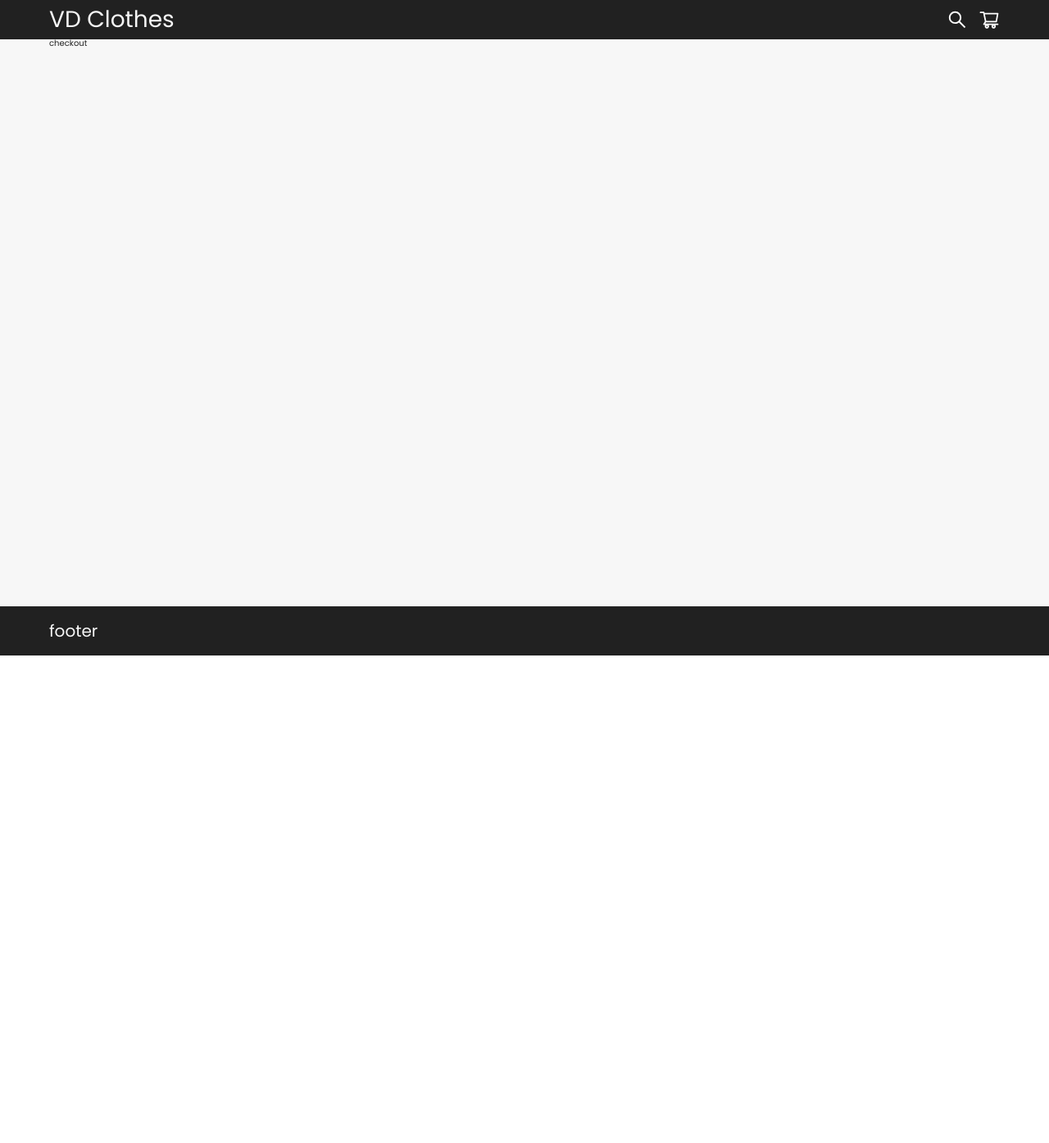
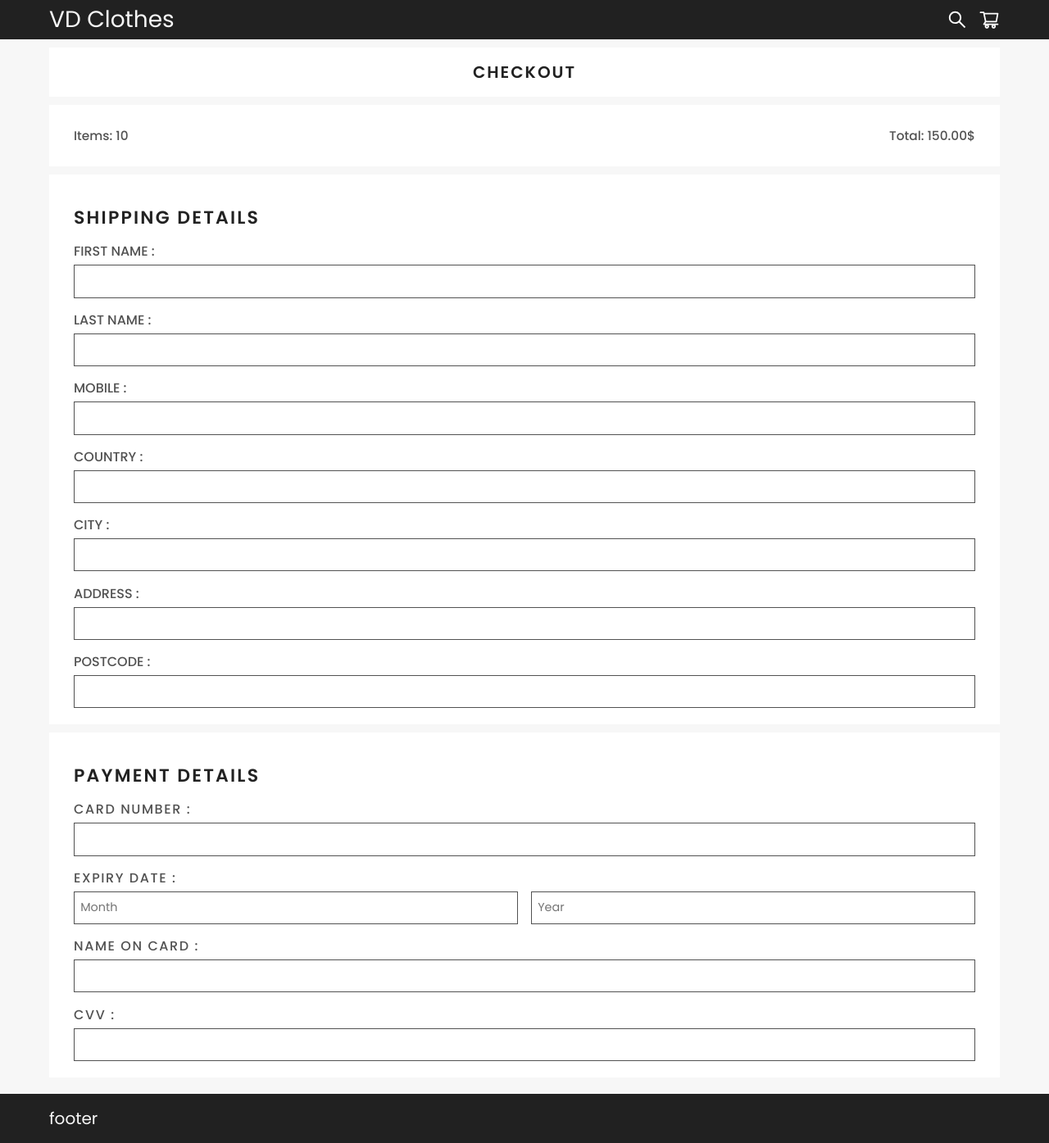
Before and after one commit to victordulap/step-final-project-ecommerce, a React (Create React App) app in the folder front-end/: page /checkout in a window 1280 px wide. Shown: the whole page at 82% size. Before the commit the page ends 800 px from the top, so only its background shows below. Built offline with nearby package versions, Linux system fonts and the light colour scheme.

Commit message:
added checkout forms

```diff
--- a/front-end/src/pages/Checkout/index.js
+++ b/front-end/src/pages/Checkout/index.js
@@ -1,9 +1,107 @@
 import React from 'react';
+import './style.scss';
 
 const Checkout = () => {
+  const paymentFormFields = [
+    {
+      label: 'card number',
+      key: 'cardNumber',
+      component: <input type="text" name="cardNumber" />,
+    },
+    {
+      label: 'expiry date',
+      key: 'expiryMonth',
+      component: (
+        <div className="split-inputs">
+          <input type="number" name="expiryMonth" placeholder="Month" />
+          <input type="number" name="expiryYear" placeholder="Year" />
+        </div>
+      ),
+    },
+    {
+      label: 'name on card',
+      key: 'nameOnCard',
+      component: <input type="text" name="nameOnCard" />,
+    },
+    {
+      label: 'cvv',
+      key: 'cvv',
+      component: <input type="number" name="cvv" />,
+    },
+  ];
+  const shippingFormFields = [
+    {
+      label: 'first name',
+      key: 'firstName',
+      component: <input type="text" name="firstName" />,
+    },
+    {
+      label: 'last name',
+      key: 'lastName',
+      component: <input type="text" name="lastName" />,
+    },
+    {
+      label: 'mobile',
+      key: 'mobile',
+      component: <input type="tel" name="mobile" />,
+    },
+    {
+      label: 'country',
+      key: 'country',
+      component: <input type="text" name="country" />,
+    },
+    {
+      label: 'city',
+      key: 'city',
+      component: <input type="text" name="city" />,
+    },
+    {
+      label: 'address',
+      key: 'address',
+      component: <input type="text" name="address" />,
+    },
+    {
+      label: 'postcode',
+      key: 'postcode',
+      component: <input type="text" name="postcode" />,
+    },
+  ];
+
   return (
-    <main>
-      <div className="container">checkout</div>
+    <main className="checkout">
+      <div className="container">
+        <section className="header">
+          <h1 className="letter-spacing">checkout</h1>
+        </section>
+        <section className="total">
+          <p>items: 10</p>
+          <p>total: 150.00$</p>
+        </section>
+        <section className="form-section shipping-address">
+          <h2 className="form-title  letter-spacing">shipping details</h2>
+          <form>
+            {shippingFormFields.map((field) => (
+              <div className="form-item" key={`form-item-ship-${field.key}`}>
+                <label htmlFor={field.key}>{field.label} :</label>
+                {field.component}
+              </div>
+            ))}
+          </form>
+        </section>
+        <section className="form-section payment-details">
+          <h2 className="form-title letter-spacing">payment details</h2>
+          <form>
+            {paymentFormFields.map((field) => (
+              <div className="form-item" key={`form-item-pay-${field.key}`}>
+                <label className="letter-spacing" htmlFor={field.key}>
+                  {field.label} :
+                </label>
+                {field.component}
+              </div>
+            ))}
+          </form>
+        </section>
+      </div>
     </main>
   );
 };
--- /dev/null
+++ b/front-end/src/pages/Checkout/style.scss
@@ -0,0 +1,80 @@
+@import '../../vars.scss';
+
+main.checkout {
+  font-size: 1rem;
+  section {
+    background-color: $neutral-light-100;
+    padding: 2rem 3rem;
+    margin: 1rem 0;
+  }
+
+  section.header {
+    text-align: center;
+    font-size: 2em;
+    text-transform: uppercase;
+    h1 {
+      font-weight: 600;
+    }
+  }
+
+  section.total {
+    display: flex;
+    justify-content: space-between;
+    font-size: 1.1em;
+    text-transform: capitalize;
+    font-weight: 500;
+  }
+
+  section.form-section {
+    .form-title {
+      text-transform: uppercase;
+      font-size: 2.2em;
+      color: $neutral-dark-300;
+      font-weight: 600;
+      margin-bottom: 1em;
+      padding-top: 1em;
+    }
+
+    form {
+      font-size: 1.6em;
+      display: flex;
+      flex-direction: column;
+      gap: 1.2em;
+
+      .form-item {
+        display: flex;
+        flex-direction: column;
+        gap: 0.5em;
+
+        label {
+          text-transform: uppercase;
+          color: $neutral-dark-0;
+          font-weight: 500;
+        }
+
+        input {
+          border: 1px solid $neutral-dark-0;
+          font-size: 0.9em;
+          padding: 0.6em 0.5em;
+          color: $neutral-dark-300;
+
+          &:focus {
+            border-color: $accent-blue;
+            box-shadow: 0 0 0.05em $accent-blue;
+          }
+        }
+
+        .split-inputs {
+          display: flex;
+          width: 100%;
+          gap: 1em;
+
+          input {
+            flex: 0 1 50%;
+            width: 100%;
+          }
+        }
+      }
+    }
+  }
+}
--- a/front-end/src/vars.scss
+++ b/front-end/src/vars.scss
@@ -15,6 +15,9 @@ $neutral-dark-200: #2a2a2a;
 $neutral-dark-300: #222222;
 $neutral-dark: #212121;
 
+// accents
+$accent-blue: #1d7ac7;
+
 // loading
 $loading-light-100: #d5d5d5;
 $loading-light-0: #ececec;
```
